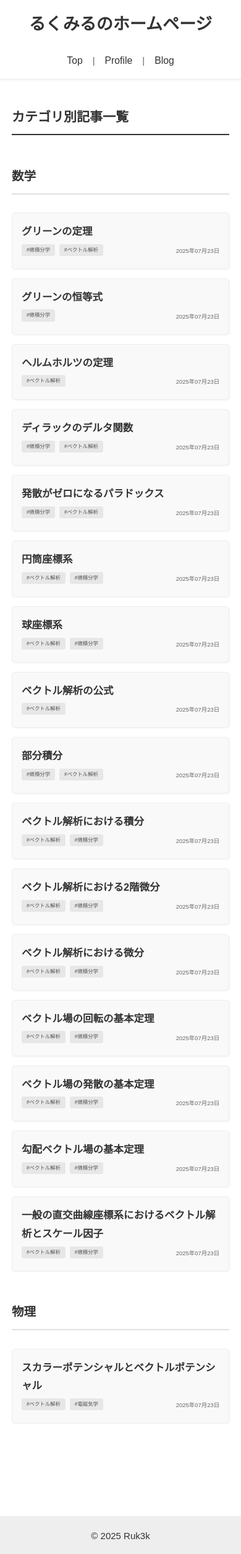
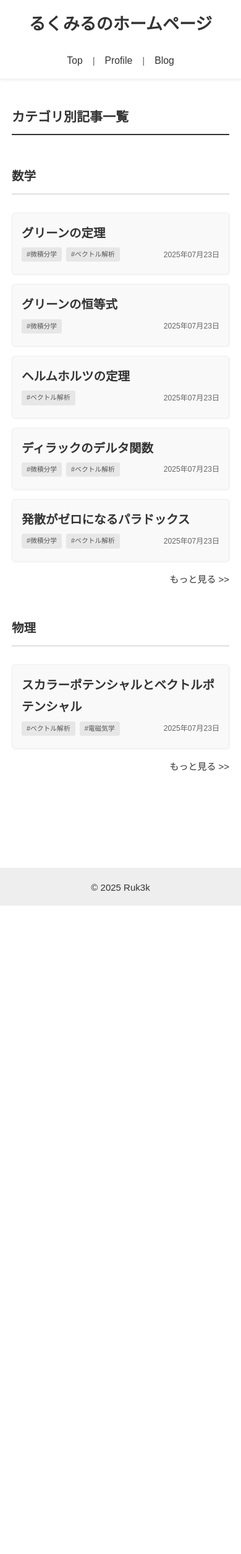
Before and after one commit to Ruk3k/my-homepage, a Jekyll site: the page built from blog/index.html, in a window 390 px wide. Shown: the whole page at 62% size. Built offline with Jekyll 4.4.1, drawn with Linux system fonts in a browser that asks for light colours; nearby versions of some CDN libraries; some web fonts are replaced; after the commit the page ends 1461 px from its top, so only the background shows below that.

Commit message:
カテゴリ別ページの追加

```diff
--- a/_config.yml
+++ b/_config.yml
@@ -12,17 +12,10 @@ og_image: "/assets/images/default-ogp.jpg" # サイトのルートからの相
 # Twitterアカウント (オプション)
 twitter_username: ruk3k # 例: your_twitter_handle
 
-# カテゴリとタグの設定
-category_names:
-  math: 数学
-  physics: 物理学
-  semiconductors: 半導体
-  blog: ブログ
-
 # Jekyllの動作設定
 theme: minima
 timezone: Asia/Tokyo
-permalink: /:categories/:title/ # 投稿のパーマリンク設定
+permalink: /blog/:categories/:title/ # 投稿のパーマリンク設定
 
 # ビルドから除外するファイル/ディレクトリ
 exclude:
--- a/_data/categories.yml
+++ b/_data/categories.yml
@@ -1,8 +1,8 @@
+- slug: dialy
+  name: 日常系
+- slug: physics
+  name: 物理
 - slug: math
   name: 数学
-- slug: physics
-  name: 物理
 - slug: semiconductors
   name: 半導体
-- slug: blog
-  name: ブログ
--- a/_sass/_base.scss
+++ b/_sass/_base.scss
@@ -25,9 +25,10 @@ main {
   a {
     color: $text-color-base;
     text-decoration: none;
+    transition: color 0.2s ease-in-out;
+
     &:hover {
       color: $color-accent;
-      text-decoration: underline;
     }
   }
 }
--- a/_sass/_posts.scss
+++ b/_sass/_posts.scss
@@ -130,16 +130,16 @@ h3:has(+ .blog-posts-list) {
     margin-bottom: 15px;
 
     h3 {
-      font-size: 1.4em;
+      font-size: 1.3em;
     }
   }
 
   .blog-posts-list li a {
     h3 {
-      font-size: 1.1em;
+      font-size: 1.3em;
     }
     .post-info {
-      font-size: 0.7em;
+      font-size: 0.9em;
 
       .post-meta {
         margin-bottom: 5px;
--- a/blog.html
+++ b/blog/index.html
@@ -23,7 +23,8 @@ permalink: /blog/
   </h3>
 
   <ul class="blog-posts-list">
-    {% for post in posts_in_category %}
+    {% assign limited_posts = posts_in_category | slice: 0, 5 %}
+    {% for post in limited_posts %}
       <li>
         <a href="{{ post.url | relative_url }}">
           <h3>{{ post.title }}</h3>
@@ -41,4 +42,7 @@ permalink: /blog/
       </li>
     {% endfor %}
   </ul>
+  <p style="text-align: right; margin-bottom: 2em;">
+    <a href="{{ '/blog/' | append: category_slug | relative_url }}"> もっと見る &gt;&gt;</a>
+  </p>
 {% endfor %}
--- a/index.html
+++ b/index.html
@@ -15,7 +15,7 @@ og_image: /assets/images/home-ogp.jpg # このページ固有のOGP画像
 <h2>最近の投稿</h2>
 
 <ul class="blog-posts-list">
-  {% assign recent_posts = site.posts | slice: 0, 6 %}
+  {% assign recent_posts = site.posts | slice: 0, 5 %}
   {% for post in recent_posts %}
     <li>
       <a href="{{ post.url | relative_url }}">
@@ -38,5 +38,5 @@ og_image: /assets/images/home-ogp.jpg # このページ固有のOGP画像
 </ul>
 
 <p style="text-align: right;">
-  <a href="{{ '/blog/' | relative_url }}">もっと見る &gt;&gt;</a>
+  <a href="{{ '/blog/' | relative_url }}">ブログ一覧 &gt;&gt;</a>
 </p>
```
Also changed, not shown: blog/dialy.html (added, +25 -0 lines), blog/math.html (added, +25 -0 lines), blog/physics.html (added, +25 -0 lines).
